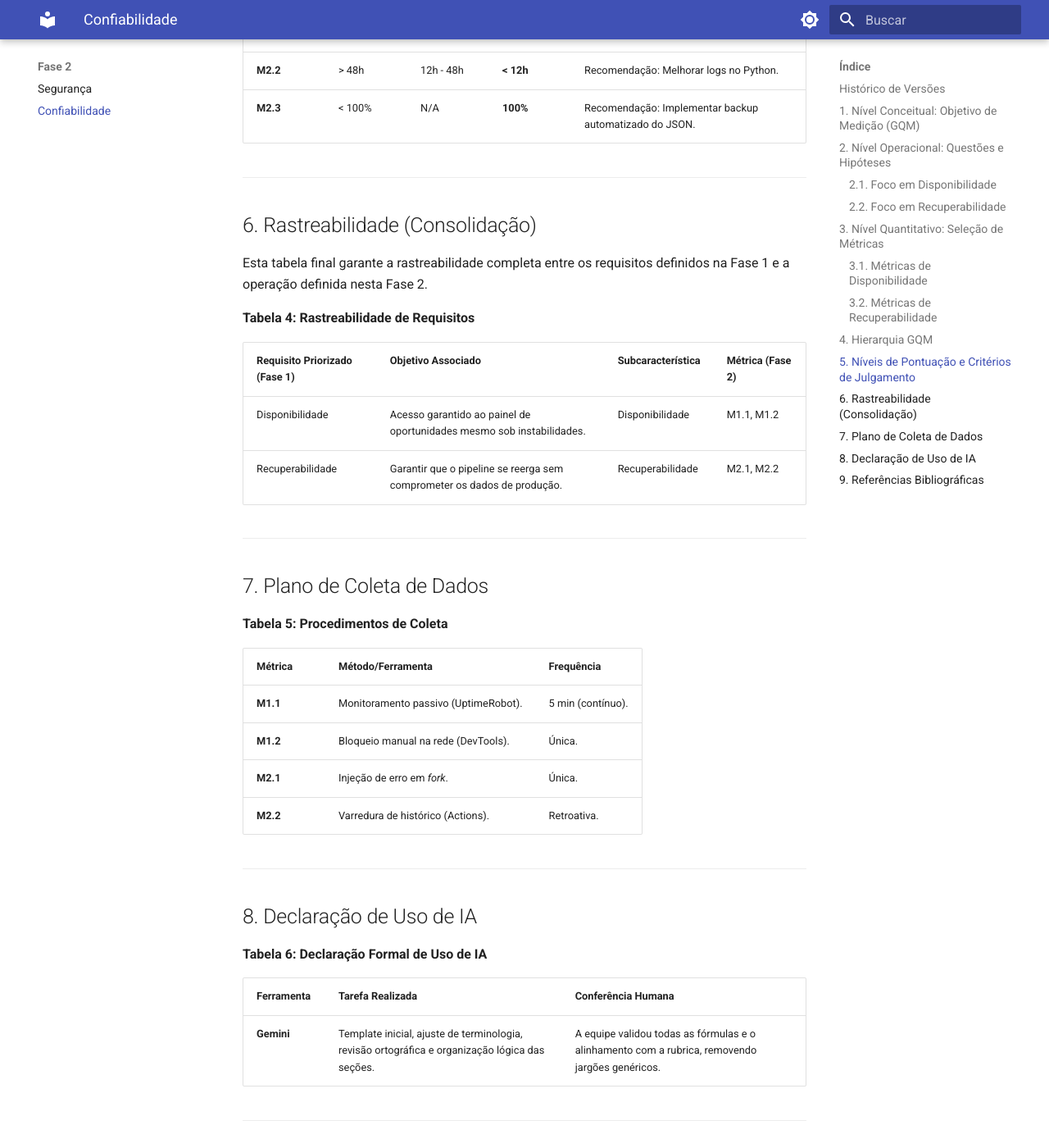
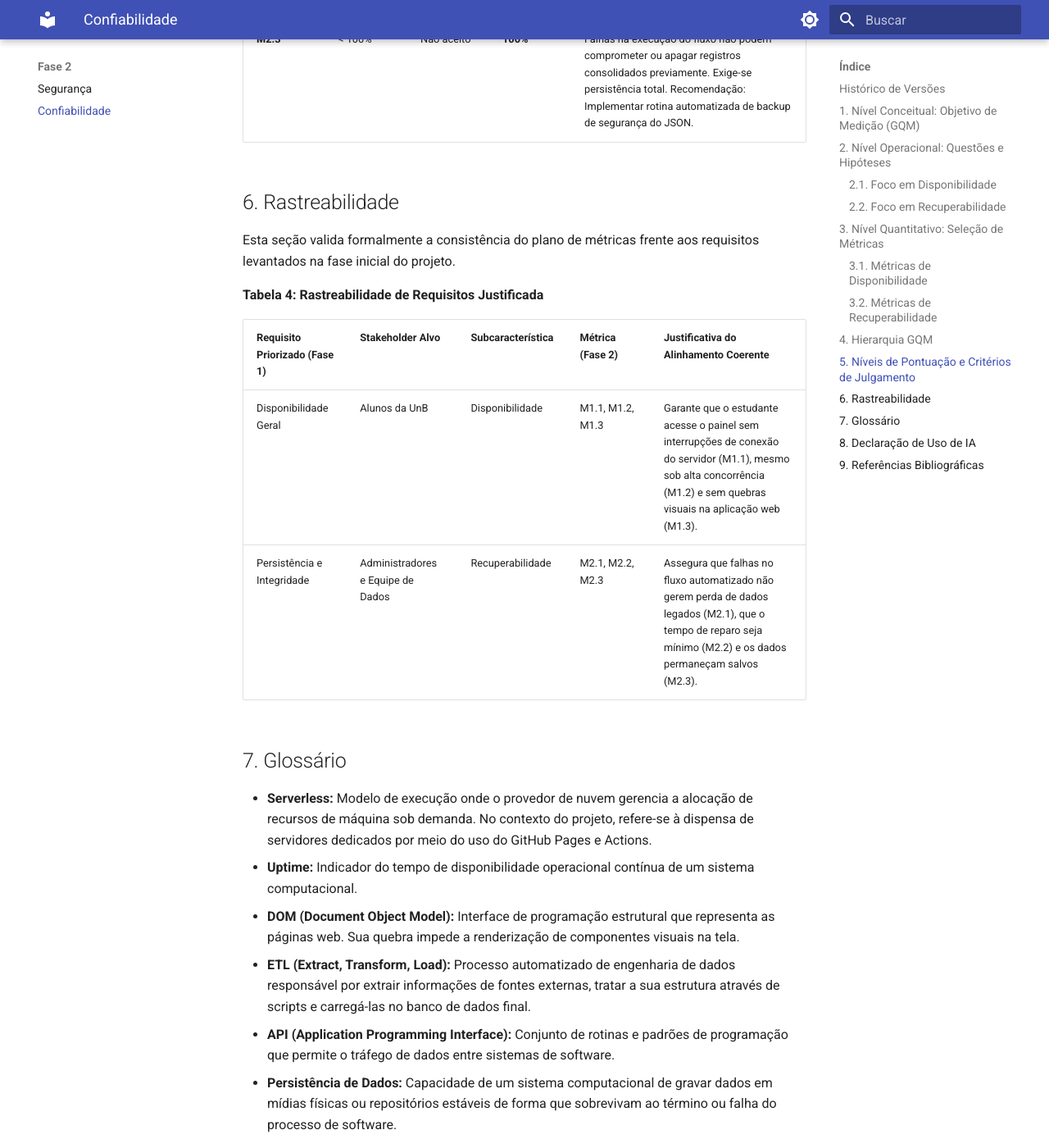
Before and after one commit to FCTE-Qualidade-de-Software-1/2026-1_T02_ROBERTA_WILLIAMS, an MkDocs documentation site: the page built from docs/fase2/confiabilidade.md, in a window 1280 px wide and 1400 px high, scrolled down 4203 px. Shown: the whole window at 82% size. Built offline with MkDocs 1.6.1 and Material for MkDocs 9.7.7, drawn with Linux system fonts in a browser that asks for light colours; some of the changed text lies outside the part shown.

Commit message:
add glossário, remove plano de coleta e melhora rastreabilidade

````diff
--- a/docs/fase2/confiabilidade.md
+++ b/docs/fase2/confiabilidade.md
@@ -1,17 +1,14 @@
-Tem q melhorar umas coisas ainda, glossário daqui, acho q as métricas fazem sentido mas precisava melhorar a parte dos critérios de julgamento, rastreabilidade e plano de coleta.
-
-# Avaliação de Qualidade: Confiabilidade - Fase 2
+# Fase 2: Execução da Avaliação e Medições
 
 ## Histórico de Versões
 
-| Versão | Descrição                                                                    | Autor | Data       |
-| ------ | ---------------------------------------------------------------------------- | ----- | ---------- |
-| 1.1    | Estruturação inicial do GQM.         | Yogi  | 07/06/2026 |
-| 1.2    | Inserção de métricas, plano de coleta e referências (ISO 25010:2023).   | Yogi  | 07/06/2026 |
-| 1.3    | Reorganização lógica, ajuste de rastreabilidade e refinamento das hipóteses. | Yogi  | 07/06/2026 |
-| 1.4    | Inserção de perguntas, hipóteses e métricas para o GQM  | Carlos | 09/06/2026 |
-
----
+| Versão | Descrição                                                                                             | Autor  | Data       |
+| ------ | ----------------------------------------------------------------------------------------------------- | ------ | ---------- |
+| 1.1    | Estruturação inicial do GQM.                                                                          | Yogi   | 07/06/2026 |
+| 1.2    | Inserção de métricas, plano de coleta e referências (ISO 25010:2023).                                 | Yogi   | 07/06/2026 |
+| 1.3    | Reorganização lógica, ajuste de rastreabilidade e refinamento das hipóteses.                          | Yogi   | 07/06/2026 |
+| 1.4    | Inserção de perguntas, hipóteses e métricas para o GQM                                                | Carlos | 09/06/2026 |
+| 1.5    | Inserção de glossário, remoção do plano de coleta (vai para fase 3), melhora parte de rastreabilidade | Yogi   | 11/06/2026 |
 
 ## 1. Nível Conceitual: Objetivo de Medição (GQM)
 
@@ -53,34 +46,30 @@ As questões operacionais e hipóteses consideram as limitações de uma avalia
 - **Questão (Q4):** O sistema é capaz de restaurar suas funções e consistência de dados automaticamente ou com intervenção mínima após uma falha ou interrupção no serviço?
 - **Hipótese (H4):** Espera-se que, em caso de queda do servidor ou erro crítico no banco de dados, o sistema consiga retomar as operações sem perda de dados significativos das oportunidades publicadas, e que o tempo necessário para o serviço voltar a ficar online seja reduzido
 
----
 ## 3. Nível Quantitativo: Seleção de Métricas
-
-Para evitar problemas de renderização e garantir a compatibilidade em qualquer visualizador de Markdown, as fórmulas foram convertidas para notação textual direta.
 
 ### 3.1. Métricas de Disponibilidade
 
-- **M1.1 - Uptime do GitHub Pages:** Mede a estabilidade primária do servidor.
-  - **Fórmula:** `Uptime = (Horas sem erros HTTP 4xx/5xx / Total de horas monitoradas) * 100`
+- **M1.1 - Uptime do GitHub Pages:** Mede a estabilidade de acesso ao servidor hospedado.
+- **Fórmula:** `Uptime = (Horas sem erros HTTP 4xx ou 5xx / Total de horas monitoradas) * 100`
 
-- **M1.2 - Taxa de Sucesso de Requisições:** Mede a estabilidade sob pressão.
-  - **Fórmula:** `Taxa de Sucesso = (Requisições bem-sucedidas HTTP 2xx / Total de requisições enviadas sob carga) * 100`
+- **M1.2 - Taxa de Sucesso de Requisições:** Mede a estabilidade de entrega de dados sob concorrência.
+- **Fórmula:** `Taxa de Sucesso = (Requisições HTTP 2xx bem-sucedidas / Total de requisições enviadas sob carga) * 100`
 
-- **M1.3 - Taxa de Resiliência da Interface Front-end:** Avalia a tolerância a falhas assíncronas do React.
-  - **Fórmula:** `Resiliencia = (Simulações que não resultaram em quebra de DOM / Total de simulações de falha de rede) * 100`
+- **M1.3 - Taxa de Resiliência da Interface Front-end:** Avalia a tolerância a falhas de rede do ecossistema React.
+- **Fórmula:** `Resiliencia = (Simulações sem quebra catastrófica de DOM / Total de simulações de falha de rede) * 100`
 
 ### 3.2. Métricas de Recuperabilidade
 
-- **M2.1 - Taxa de Integridade Pós-Falha do Pipeline:** Valida se o GitHub Actions permite commits destrutivos.
-  - **Fórmula:** `Integridade = (Workflows abortados sem sobrescrever o JSON / Total de falhas injetadas no ambiente de teste) * 100`
+- **M2.1 - Taxa de Integridade Pós-Falha do Pipeline:** Valida se o GitHub Actions bloqueia commits ou artefatos vazios.
+- **Fórmula:** `Integridade = (Workflows abortados sem sobrescrever ou zerar o JSON / Total de falhas injetadas no ambiente) * 100`
 
-- **M2.2 - Tempo Médio de Recuperação (MTTR):** Cronometra a agilidade de correção.
-  - **Fórmula:** `MTTR = Soma total em horas para correção de workflows quebrados / Total de quebras registradas no histórico`
+- **M2.2 - Tempo Médio de Recuperação (MTTR):** Cronometra o tempo entre a falha identificada e a correção aplicada.
+- **Fórmula:** `MTTR = Soma total em horas para correção de workflows quebrados / Total de quebras registradas no histórico`
 
-- **M2.3 - Taxa de Persistência Pós-Falha:** Avalia a segurança e integridade dos registros após falha.
-  - **Fórmula:** `Persistencia = (Total de registros íntegros após recuperação / Total de registros antes da falha) * 100`
+- **M2.3 - Taxa de Persistência Pós-Falha:** Avalia a integridade e preservação dos registros públicos após restauração do sistema.
+- **Fórmula:** `Persistencia = (Total de registros íntegros após recuperação / Total de registros antes da falha) * 100`
 
----
 ## 4. Hierarquia GQM
 
 O Diagrama 1 ilustra a rastreabilidade entre o objetivo, as questões investigadas e as métricas adotadas.
@@ -94,80 +83,74 @@ graph TD
     end
 
     subgraph Nivel_Operacional [Nível Operacional - Questões]
-        Q1[Q1: O frontend é acessível e tolerante a falhas?]
-        Q2[Q2: O pipeline ETL protege o banco e se recupera?]
+        Q1[Q1: Frontend gerencia erros JSON sem quebra fatal?]
+        Q2[Q2: Sistema mantém estabilidade sob picos de acesso?]
+        Q3[Q3: Pipeline ETL protege arquivos JSON contra corrupção?]
+        Q4[Q4: Sistema restaura funções e dados pós-falha?]
     end
 
     subgraph Nivel_Quantitativo [Nível Quantitativo - Métricas]
         M1_1[M1.1: Uptime GitHub Pages]
-        M1_2[M1.2: Resiliência Interface]
-        M2_1[M2.1: Integridade Pós-Falha]
+        M1_2[M1.2: Taxa de Sucesso de Requisições]
+        M1_3[M1.3: Taxa de Resiliência Front-end]
+        M2_1[M2.1: Integridade Pós-Falha Pipeline]
         M2_2[M2.2: MTTR Pipeline]
+        M2_3[M2.3: Taxa de Persistência Dados]
     end
 
     O --> Q1
     O --> Q2
+    O --> Q3
+    O --> Q4
     Q1 --> M1_1
-    Q1 --> M1_2
-    Q2 --> M2_1
-    Q2 --> M2_2
+    Q1 --> M1_3
+    Q2 --> M1_2
+    Q3 --> M2_1
+    Q3 --> M2_2
+    Q4 --> M2_3
 
 ```
-
-**Autor:** Yogi.
-
----
 
 ## 5. Níveis de Pontuação e Critérios de Julgamento
 
 **Tabela 3: Critérios Detalhados de Julgamento**
 
-| Métrica | Inadequado | Satisfatório | Excelente | Critério de Julgamento / Recomendação |
-| :--- | :--- | :--- | :--- | :--- |
-| **M1.1** | < 95% | 95% - 98,9% | **≥ 99%** | Recomendação: Migrar para Vercel se < 99%. |
-| **M1.2** | < 98% | 98% - 99,9% | **100%** | Recomendação: Otimizar requisições do frontend. |
-| **M1.3** | < 100% | N/A | **100%** | Recomendação: Adicionar Error Boundaries no React. |
-| **M2.1** | < 100% | N/A | **100%** | Recomendação: Remover `continue-on-error` dos YAMLs. |
-| **M2.2** | > 48h | 12h - 48h | **< 12h** | Recomendação: Melhorar logs no Python. |
-| **M2.3** | < 100% | N/A | **100%** | Recomendação: Implementar backup automatizado do JSON. |             |
+| Métrica  | Inadequado | Satisfatório | Excelente | Justificativa do Critério de Julgamento / Recomendação                                                                                                                                                     |
+| -------- | ---------- | ------------ | --------- | ---------------------------------------------------------------------------------------------------------------------------------------------------------------------------------------------------------- |
+| **M1.1** | < 95%      | 95% - 98,9%  | **≥ 99%** | O limite de 99% segue o SLA padrão esperado para o GitHub Pages. Se abaixo de 95%, recomenda-se migrar o host para a Vercel.                                                                               |
+| **M1.2** | < 98%      | 98% - 99,9%  | **100%**  | Como a aplicação serve arquivos estáticos leves, qualquer perda de requisições indica problemas na rede de entrega do GitHub. Recomendação: Otimizar requisições concorrentes.                             |
+| **M1.3** | < 100%     | Não aceito   | **100%**  | Por ser uma Single Page Application, erros assíncronos não tratados geram tela branca (quebra de DOM). Exige-se comportamento binário rigoroso. Recomendação: Inserir _Error Boundaries_ no React.         |
+| **M2.1** | < 100%     | Não aceito   | **100%**  | A integridade do arquivo de produção deve ser absoluta para evitar dados zerados em produção. Recomendação: Remover a flag `continue-on-error: true` dos passos críticos do arquivo YAML.                  |
+| **M2.2** | > 48h      | 12h - 48h    | **< 12h** | O ciclo de atualização de oportunidades de estágio deve ser ágil. Demoras superiores a 48h desatualizam a plataforma. Recomendação: Acoplar alertas automatizados e refinar logs do Python.                |
+| **M2.3** | < 100%     | Não aceito   | **100%**  | Falhas na execução do fluxo não podem comprometer ou apagar registros consolidados previamente. Exige-se persistência total. Recomendação: Implementar rotina automatizada de backup de segurança do JSON. |
 
----
+## 6. Rastreabilidade
 
-## 6. Rastreabilidade (Consolidação)
+Esta seção valida formalmente a consistência do plano de métricas frente aos requisitos levantados na fase inicial do projeto.
 
-Esta tabela final garante a rastreabilidade completa entre os requisitos definidos na Fase 1 e a operação definida nesta Fase 2.
+**Tabela 4: Rastreabilidade de Requisitos Justificada**
 
-**Tabela 4: Rastreabilidade de Requisitos**
+| Requisito Priorizado (Fase 1) | Stakeholder Alvo                  | Subcaracterística | Métrica (Fase 2) | Justificativa do Alinhamento Coerente                                                                                                                                     |
+| ----------------------------- | --------------------------------- | ----------------- | ---------------- | ------------------------------------------------------------------------------------------------------------------------------------------------------------------------- |
+| Disponibilidade Geral         | Alunos da UnB                     | Disponibilidade   | M1.1, M1.2, M1.3 | Garante que o estudante acesse o painel sem interrupções de conexão do servidor (M1.1), mesmo sob alta concorrência (M1.2) e sem quebras visuais na aplicação web (M1.3). |
+| Persistência e Integridade    | Administradores e Equipe de Dados | Recuperabilidade  | M2.1, M2.2, M2.3 | Assegura que falhas no fluxo automatizado não gerem perda de dados legados (M2.1), que o tempo de reparo seja mínimo (M2.2) e os dados permaneçam salvos (M2.3).          |
 
-| Requisito Priorizado (Fase 1) | Objetivo Associado                                                      | Subcaracterística | Métrica (Fase 2) |
-| ----------------------------- | ----------------------------------------------------------------------- | ----------------- | ---------------- |
-| Disponibilidade               | Acesso garantido ao painel de oportunidades mesmo sob instabilidades.   | Disponibilidade   | M1.1, M1.2       |
-| Recuperabilidade              | Garantir que o pipeline se reerga sem comprometer os dados de produção. | Recuperabilidade  | M2.1, M2.2       |
+## 7. Glossário
 
----
-
-## 7. Plano de Coleta de Dados
-
-**Tabela 5: Procedimentos de Coleta**
-
-| Métrica  | Método/Ferramenta                    | Frequência             |
-| -------- | ------------------------------------ | ---------------------- |
-| **M1.1** | Monitoramento passivo (UptimeRobot). | 5 min (contínuo).      |
-| **M1.2** | Bloqueio manual na rede (DevTools).  | Única. |
-| **M2.1** | Injeção de erro em _fork_.           | Única. |
-| **M2.2** | Varredura de histórico (Actions).    | Retroativa.            |
-
----
+- **Serverless:** Modelo de execução onde o provedor de nuvem gerencia a alocação de recursos de máquina sob demanda. No contexto do projeto, refere-se à dispensa de servidores dedicados por meio do uso do GitHub Pages e Actions.
+- **Uptime:** Indicador do tempo de disponibilidade operacional contínua de um sistema computacional.
+- **DOM (Document Object Model):** Interface de programação estrutural que representa as páginas web. Sua quebra impede a renderização de componentes visuais na tela.
+- **ETL (Extract, Transform, Load):** Processo automatizado de engenharia de dados responsável por extrair informações de fontes externas, tratar a sua estrutura através de scripts e carregá-las no banco de dados final.
+- **API (Application Programming Interface):** Conjunto de rotinas e padrões de programação que permite o tráfego de dados entre sistemas de software.
+- **Persistência de Dados:** Capacidade de um sistema computacional de gravar dados em mídias físicas ou repositórios estáveis de forma que sobrevivam ao término ou falha do processo de software.
 
 ## 8. Declaração de Uso de IA
 
-**Tabela 6: Declaração Formal de Uso de IA**
+**Tabela 5: Declaração Formal de Uso de IA**
 
-| Ferramenta | Tarefa Realizada                                                                               | Conferência Humana                                                                             |
-| ---------- | ---------------------------------------------------------------------------------------------- | ---------------------------------------------------------------------------------------------- |
-| **Gemini** | Template inicial, ajuste de terminologia, revisão ortográfica e organização lógica das seções. | A equipe validou todas as fórmulas e o alinhamento com a rubrica, removendo jargões genéricos. |
-
----
+| Ferramenta | Tarefa Realizada                                                                               | Conferência Humana                                                                                         |
+| ---------- | ---------------------------------------------------------------------------------------------- | ---------------------------------------------------------------------------------------------------------- |
+| **Gemini** | Template inicial, ajuste de terminologia, revisão ortográfica e organização lógica das seções. | A equipe validou todas as fórmulas e o alinhamento com a tabela de avaliação, removendo jargões genéricos. |
 
 ## 9. Referências Bibliográficas
 
````
Also changed, not shown: other parts of docs/fase2/confiabilidade.md (+0 -4 lines).
